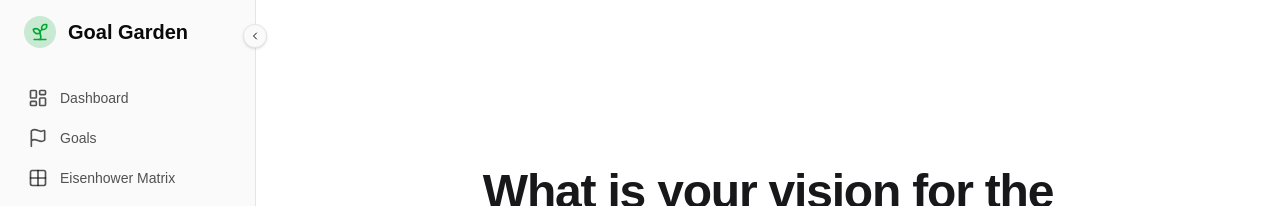
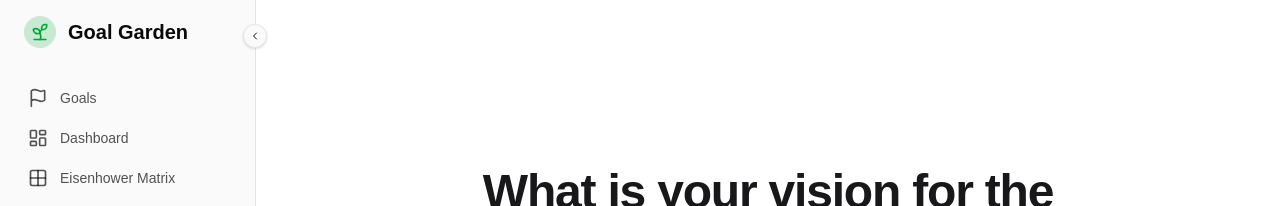
Before and after one commit to morriscodez/Goal-Garden, a Next.js app: page / in a window 1280 px wide. Shown: the top 206 px of the page. Built offline with nearby package versions, Linux system fonts and the light colour scheme.

Commit message:
goal flag icon is now on top in the sidebar menu

```diff
--- a/components/Sidebar.tsx
+++ b/components/Sidebar.tsx
@@ -9,8 +9,8 @@ import { twMerge } from 'tailwind-merge';
 import { LogoutButton } from './LogoutButton';
 
 const navItems = [
+    { name: 'Goals', href: '/goals', icon: Flag },
     { name: 'Dashboard', href: '/dashboard', icon: LayoutDashboard },
-    { name: 'Goals', href: '/goals', icon: Flag },
     { name: 'Eisenhower Matrix', href: '/dashboard/matrix', icon: Grid2x2 },
 ];
 
```
